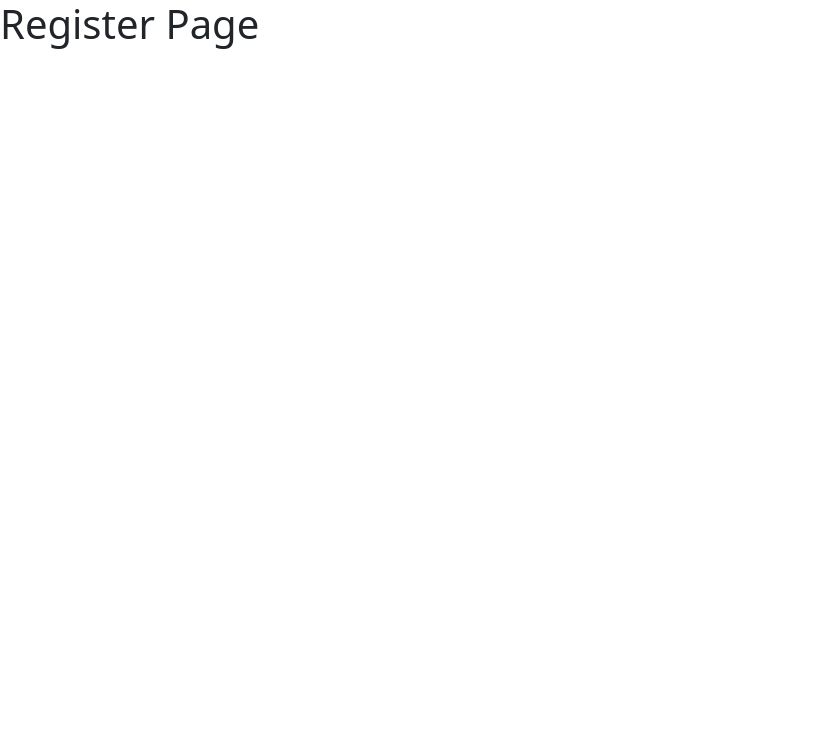
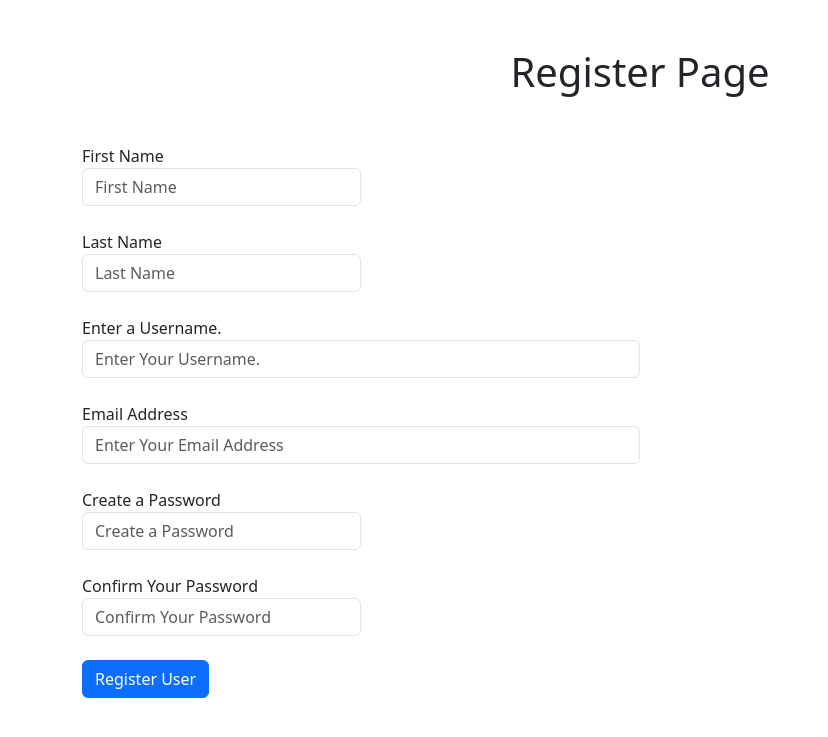
Before and after one commit to vishxlshxrma/Blog_App, a Flask app: page /register in a window 1280 px wide. Shown: the top 737 px of the page, without its empty margins (0-828 px from the left). Run offline with Flask 3, Linux system fonts and the light colour scheme.

Commit message:
Register Page Created

```diff
--- a/templates/main.html
+++ b/templates/main.html
@@ -12,9 +12,11 @@
   </head>
 
   <body>
-    {% block body %}
-    <h1>Ram Ram Ji!</h1>
-    {% endblock body %}
+    <div class="container">
+        {% block body %}
+        <h1>Ram Ram Ji!</h1>
+        {% endblock body %}
+    </div>
     <script src="https://cdn.jsdelivr.net/npm/bootstrap@5.3.3/dist/js/bootstrap.bundle.min.js" integrity="sha384-YvpcrYf0tY3lHB60NNkmXc5s9fDVZLESaAA55NDzOxhy9GkcIdslK1eN7N6jIeHz" crossorigin="anonymous"></script>
   </body>
 </html>
--- a/templates/register.html
+++ b/templates/register.html
@@ -1,9 +1,47 @@
 {% extends 'main.html' %}
-
+<head>
+    <link rel="stylesheet" href="./registerStyle.css">
+</head>
 {% block title %}
 <title>Register</title>
 {%endblock title %}
 
 {% block body %}
-<h1>Register Page</h1>
+<h1 class="text-center my-5">Register Page</h1>
+
+<form class="my-5">
+    <div class="form-row">
+      <div class="form-group col-md-3">
+        <label for="formFirstName">First Name</label>
+        <input type="text" class="form-control" id="formFirstName" placeholder="First Name">
+      </div><br>
+      <div class="form-group col-md-3">
+        <label for="formLastName">Last Name</label>
+        <input type="text" class="form-control" id="formLastName" placeholder="Last Name">
+      </div><br>
+    </div>
+    <div class="form-group col-md-6">
+        <label for="formUsername">Enter a Username.</label>
+        <input type="text" class="form-control" id="formUsername" placeholder="Enter Your Username.">
+      </div><br>
+    <div class="form-group col-md-6">
+      <label for="formEmail">Email Address</label>
+      <input type="email" class="form-control" id="formEmail" placeholder="Enter Your Email Address">
+    </div><br>
+    <div class="form-row">
+      <div class="form-group col-md-3">
+        <label for="formPassword">Create a Password</label>
+        <input type="password" class="form-control" id="formPassword" placeholder="Create a Password">
+      </div><br>
+      <div class="form-group col-md-3">
+        <label for="formConfirmPassword">Confirm Your Password</label>
+        <input type="password" class="form-control" id="formConfirmPassword" placeholder="Confirm Your Password">
+      </div>
+    </div>
+    <div class="form-group">
+        <br>
+    </div>
+    <button type="submit" class="btn btn-primary">Register User</button>
+  </form>
+
 {% endblock body %}
```
